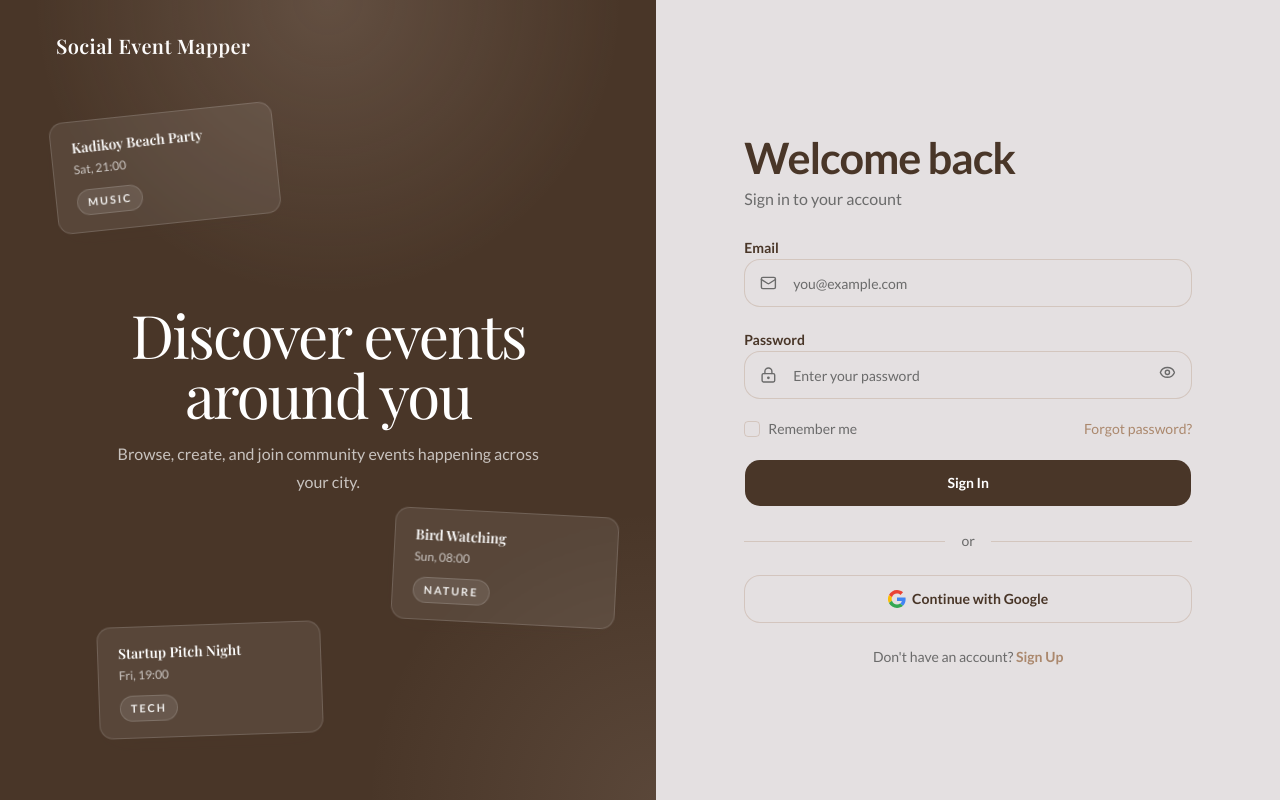
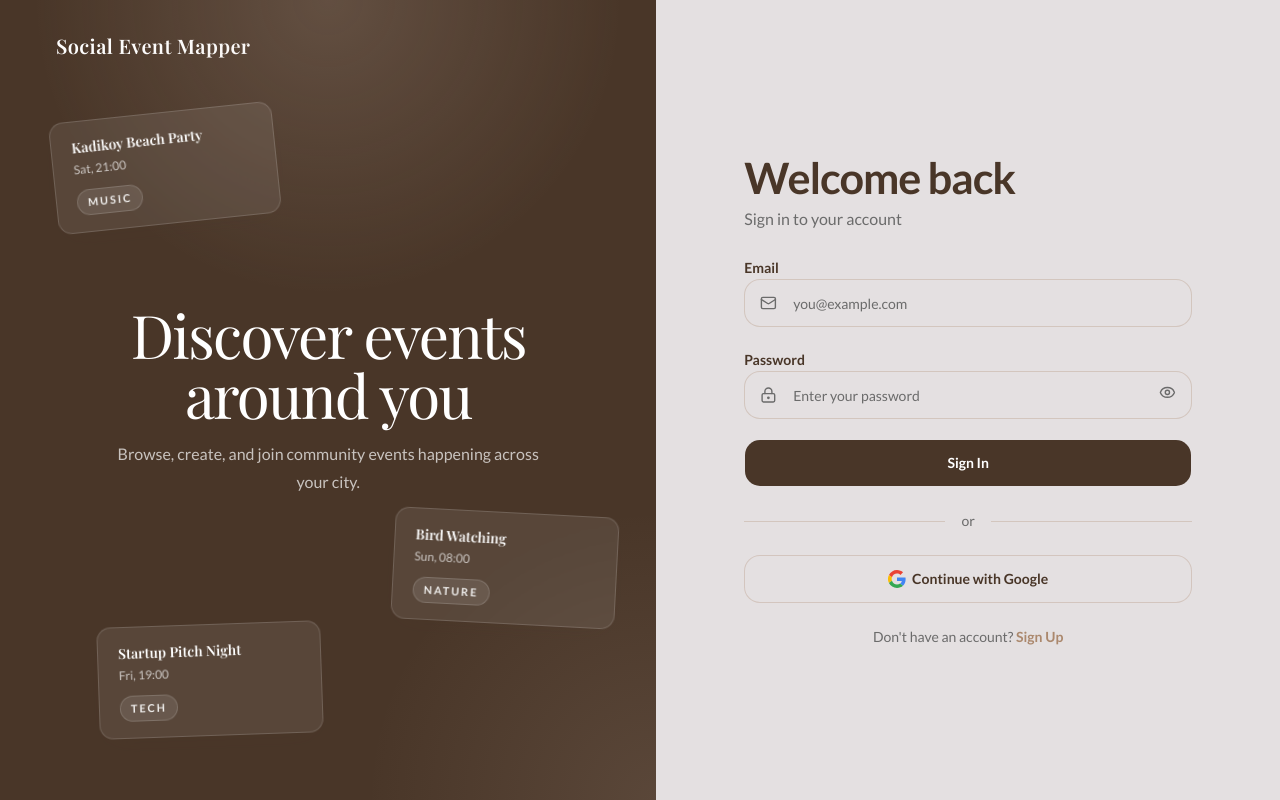
Before and after one commit to bounswe/bounswe2026group9, a Next.js app in the folder frontend/: page /login in a window 1280 px wide. Built offline with nearby package versions, Linux system fonts and the light colour scheme; no server answers.

Commit message:
fix(frontend): align auth redirects and login actions

```diff
--- a/frontend/src/app/login/page.tsx
+++ b/frontend/src/app/login/page.tsx
@@ -1,15 +1,14 @@
 "use client";
 
 import Link from "next/link";
-import { useMemo, useState } from "react";
-import { useSearchParams } from "next/navigation";
+import { startTransition, useMemo, useState } from "react";
+import { useRouter, useSearchParams } from "next/navigation";
 import { Eye, EyeOff, LockKeyhole, Mail } from "lucide-react";
 
 import { AuthShell } from "@/components/auth/auth-shell";
 import { GuestOnlyRoute } from "@/components/auth/guest-only-route";
 import { Button } from "@/components/ui/button";
 import { Card, CardContent, CardDescription, CardHeader, CardTitle } from "@/components/ui/card";
-import { Checkbox } from "@/components/ui/checkbox";
 import { Input } from "@/components/ui/input";
 import { Label } from "@/components/ui/label";
 import { Separator } from "@/components/ui/separator";
@@ -66,6 +65,7 @@ function AuthInput({ icon, rightIcon, ...props }: AuthInputProps) {
 }
 
 export default function LoginPage() {
+  const router = useRouter();
   const searchParams = useSearchParams();
   const { login } = useAuth();
   const [email, setEmail] = useState("");
@@ -74,7 +74,11 @@ export default function LoginPage() {
   const [isSubmitting, setIsSubmitting] = useState(false);
   const [showPassword, setShowPassword] = useState(false);
 
-  const nextPath = useMemo(() => searchParams.get("next") ?? "/dashboard", [searchParams]);
+  const nextPath = useMemo(() => {
+    const candidate = searchParams.get("next");
+
+    return candidate?.startsWith("/") ? candidate : "/dashboard";
+  }, [searchParams]);
   const reason = searchParams.get("reason");
   const bannerMessage = reason ? reasonMessages[reason] : null;
 
@@ -84,7 +88,9 @@ export default function LoginPage() {
 
     try {
       await login({ email, password });
-      window.location.assign(nextPath);
+      startTransition(() => {
+        router.replace(nextPath);
+      });
     } catch (error) {
       setErrorMessage(getErrorMessage(error, "Unable to sign in."));
     } finally {
@@ -162,19 +168,6 @@ export default function LoginPage() {
                 />
               </div>
 
-              <div className="flex items-center justify-between gap-3 text-sm">
-                <label className="text-muted-foreground flex items-center gap-2">
-                  <Checkbox aria-label="Remember me" />
-                  <span>Remember me</span>
-                </label>
-                <button
-                  className="text-accent font-medium transition-opacity hover:opacity-80"
-                  type="button"
-                >
-                  Forgot password?
-                </button>
-              </div>
-
               <Button
                 className="h-12 w-full rounded-2xl text-sm font-semibold"
                 disabled={isSubmitting}
--- a/frontend/src/app/register/page.tsx
+++ b/frontend/src/app/register/page.tsx
@@ -1,8 +1,8 @@
 "use client";
 
 import Link from "next/link";
-import { useMemo, useState } from "react";
-import { useSearchParams } from "next/navigation";
+import { startTransition, useMemo, useState } from "react";
+import { useRouter, useSearchParams } from "next/navigation";
 import {
   CalendarDays,
   Check,
@@ -184,6 +184,7 @@ function PasswordRequirement({ isMet, label }: { isMet: boolean; label: string }
 }
 
 export default function RegisterPage() {
+  const router = useRouter();
   const searchParams = useSearchParams();
   const { register } = useAuth();
   const [form, setForm] = useState(initialFormState);
@@ -194,7 +195,11 @@ export default function RegisterPage() {
   const [showPassword, setShowPassword] = useState(false);
   const [showConfirmPassword, setShowConfirmPassword] = useState(false);
 
-  const nextPath = useMemo(() => searchParams.get("next") ?? "/dashboard", [searchParams]);
+  const nextPath = useMemo(() => {
+    const candidate = searchParams.get("next");
+
+    return candidate?.startsWith("/") ? candidate : "/dashboard";
+  }, [searchParams]);
   const checks = passwordChecks(form.password);
   const fulfilledChecks = Object.values(checks).filter(Boolean).length;
   const strengthTone = getPasswordStrengthTone(fulfilledChecks);
@@ -222,7 +227,9 @@ export default function RegisterPage() {
         password: form.password,
         username: form.username.trim(),
       });
-      window.location.assign(nextPath);
+      startTransition(() => {
+        router.replace(nextPath);
+      });
     } catch (error) {
       setErrorMessage(getErrorMessage(error, "Unable to create your account."));
     } finally {
```
Also changed, not shown: 2 other files (tests, documents, lock files or other folders).
